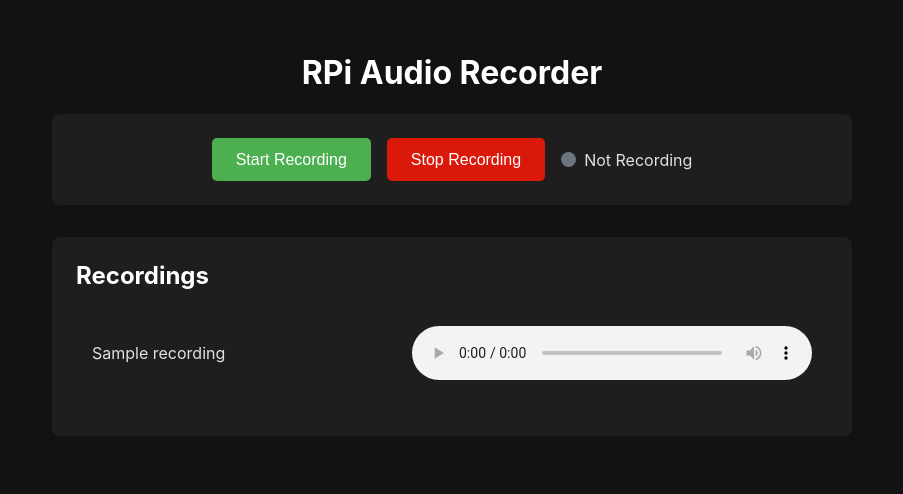
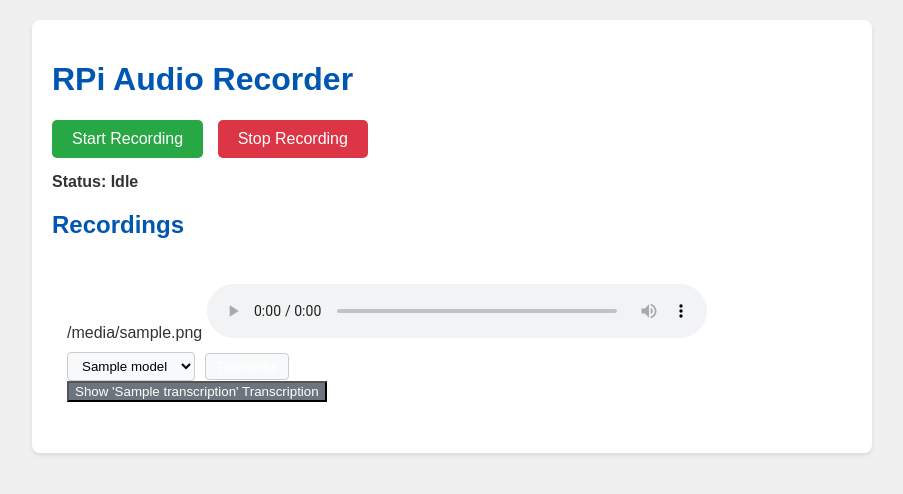
Before and after one commit to gilmtz/rpi-recorder, a Flask app: template web_gui/templates/index.html in a window 1280 px wide. Shown: the top 494 px of the page, without its empty margins (188-1091 px from the left). Run offline with Flask 3, Linux system fonts and the light colour scheme; the template is opened without the code that fills it: most values are stand-ins (such as "Sample title", 1, 10 or a date in 2020).

Commit message:
Implemented transcription functionality in app.py with Whisper model integration.

```diff
--- a/web_gui/app.py
+++ b/web_gui/app.py
@@ -1,10 +1,10 @@
-
 
 import os
 import signal
 import subprocess
 from datetime import datetime
 from flask import Flask, render_template, jsonify, request, send_from_directory
+import whisper
 
 app = Flask(__name__)
 
@@ -12,18 +12,43 @@
 # A variable to hold the recording process
 recording_process = None
 
+# --- Whisper Model Management ---
+# We will load models on demand and cache them in memory.
+# This is a trade-off: it uses more RAM if multiple models are used,
+# but avoids the slow model loading process on each request.
+loaded_models = {}
+# Sticking to .en models as they are smaller and faster.
+AVAILABLE_MODELS = ["tiny.en", "base.en", "small.en"]
 
 
 @app.route('/')
 def index():
     """Serves the main HTML page."""
-    recordings = []
+    recordings_data = []
     if os.path.exists(RECORDING_DIR):
-        recordings = sorted(
+        wav_files = sorted(
             [f for f in os.listdir(RECORDING_DIR) if f.endswith('.wav')],
             reverse=True
         )
-    return render_template('index.html', recordings=recordings, is_recording=is_recording())
+        # For each wav file, find all available transcriptions
+        for wav_file in wav_files:
+            transcriptions = []
+            for model_name in AVAILABLE_MODELS:
+                transcription_file = f"{wav_file}.{model_name}.txt"
+                if os.path.exists(os.path.join(RECORDING_DIR, transcription_file)):
+                    transcriptions.append(model_name)
+
+            recordings_data.append({
+                "filename": wav_file,
+                "transcriptions": transcriptions
+            })
+
+    return render_template(
+        'index.html',
+        recordings=recordings_data,
+        is_recording=is_recording(),
+        available_models=AVAILABLE_MODELS
+    )
 
 @app.route('/start_recording', methods=['POST'])
 def start_recording():
@@ -35,20 +60,11 @@
     if not os.path.exists(RECORDING_DIR):
         os.makedirs(RECORDING_DIR)
 
-    # Generate a unique filename with a timestamp
     timestamp = datetime.now().strftime("%Y-%m-%d_%H-%M-%S")
     filename = os.path.join(RECORDING_DIR, f"manual_recording_{timestamp}.wav")
 
-    command = [
-        "arecord",
-        "-D", "multicapture",
-        "-f", "S32_LE",
-        "-r", "48000",
-        "-c", "2",
-        filename
-    ]
+    command = ["arecord", "-D", "multicapture", "-f", "S32_LE", "-r", "48000", "-c", "2", filename]
 
-    # Start the recording process
     recording_process = subprocess.Popen(command)
     return jsonify({"status": "success", "message": "Recording started."})
 
@@ -57,13 +73,10 @@
     """Stops the arecord process."""
     global recording_process
     if recording_process and recording_process.poll() is None:
-        # Send SIGINT to the process for a graceful shutdown
         recording_process.send_signal(signal.SIGINT)
         try:
-            # Wait for the process to terminate
             recording_process.wait(timeout=5)
         except subprocess.TimeoutExpired:
-            # If it doesn't terminate, kill it
             recording_process.kill()
 
     recording_process = None
@@ -83,5 +96,59 @@
     """Serves a specific recording file."""
     return send_from_directory(RECORDING_DIR, filename)
 
+@app.route('/transcribe', methods=['POST'])
+def transcribe_recording():
+    """Transcribes a given audio file using a specified model."""
+    data = request.get_json()
+    filename = data.get('filename')
+    model_name = data.get('model_name')
+
+    if not all([filename, model_name]):
+        return jsonify({"status": "error", "message": "Filename and model name are required."}), 400
+
+    if model_name not in AVAILABLE_MODELS:
+        return jsonify({"status": "error", "message": "Invalid model name."}), 400
+
+    audio_path = os.path.join(RECORDING_DIR, filename)
+    transcription_path = f"{audio_path}.{model_name}.txt"
+
+    if not os.path.exists(audio_path):
+        return jsonify({"status": "error", "message": "Audio file not found."}), 404
+
+    if os.path.exists(transcription_path):
+        return jsonify({"status": "error", "message": "Transcription for this model already exists."}), 400
+
+    try:
+        # Load model if not already cached
+        if model_name not in loaded_models:
+            print(f"Loading Whisper model: {model_name}...")
+            loaded_models[model_name] = whisper.load_model(model_name)
+            print("Model loaded.")
+
+        model = loaded_models[model_name]
+
+        # Run the transcription
+        result = model.transcribe(audio_path, fp16=False) # fp16=False is recommended for ARM CPUs
+
+        # Save the transcription to a file
+        with open(transcription_path, "w") as f:
+            f.write(result["text"])
+
+        return jsonify({"status": "success", "message": "Transcription complete.", "transcription": result["text"]})
+
+    except Exception as e:
+        app.logger.error(f"Transcription failed for {filename} with model {model_name}: {e}")
+        return jsonify({"status": "error", "message": str(e)}), 500
+
+@app.route('/get_transcription/<filename>')
+def get_transcription(filename):
+    """Serves the content of a transcription file."""
+    # The filename now includes the model, e.g., "recording.wav.tiny.en.txt"
+    transcription_path = os.path.join(RECORDING_DIR, filename)
+    if os.path.exists(transcription_path):
+        return send_from_directory(RECORDING_DIR, filename)
+    return jsonify({"status": "error", "message": "Transcription not found."}), 404
+
+
 if __name__ == '__main__':
     app.run(host='0.0.0.0', port=5000, debug=True)
--- a/web_gui/templates/index.html
+++ b/web_gui/templates/index.html
@@ -1,110 +1,52 @@
-
 <!DOCTYPE html>
 <html lang="en">
 <head>
     <meta charset="UTF-8">
     <meta name="viewport" content="width=device-width, initial-scale=1.0">
-    <title>RPi Recorder</title>
+    <title>RPi Audio Recorder</title>
     <style>
-        body {
-            font-family: -apple-system, BlinkMacSystemFont, "Segoe UI", Roboto, Helvetica, Arial, sans-serif;
-            background-color: #121212;
-            color: #e0e0e0;
-            margin: 0;
-            padding: 2rem;
-            display: flex;
-            flex-direction: column;
-            align-items: center;
-        }
-        .container {
-            width: 100%;
-            max-width: 800px;
-        }
-        h1 {
-            color: #ffffff;
-            text-align: center;
-        }
-        .controls {
-            background-color: #1e1e1e;
-            padding: 1.5rem;
-            border-radius: 8px;
-            margin-bottom: 2rem;
-            display: flex;
-            justify-content: center;
-            align-items: center;
-            gap: 1rem;
-        }
-        .button {
-            padding: 0.8rem 1.5rem;
+        body { font-family: sans-serif; background-color: #f0f0f0; color: #333; }
+        .container { max-width: 800px; margin: 20px auto; padding: 20px; background-color: #fff; border-radius: 8px; box-shadow: 0 2px 4px rgba(0,0,0,0.1); }
+        h1, h2 { color: #0056b3; }
+        .controls button {
+            padding: 10px 20px;
+            font-size: 16px;
             border: none;
             border-radius: 5px;
-            font-size: 1rem;
             cursor: pointer;
-            transition: background-color 0.3s;
+            color: white;
+            margin-right: 10px;
         }
-        #startButton {
-            background-color: #4CAF50;
-            color: white;
+        #startBtn { background-color: #28a745; }
+        #stopBtn { background-color: #dc3545; }
+        #status { margin-top: 15px; font-weight: bold; }
+        .recording-list { list-style-type: none; padding: 0; }
+        .recording-list li {
+            padding: 15px;
+            border-bottom: 1px solid #ddd;
         }
-        #startButton:disabled {
-            background-color: #3e8e41;
-            cursor: not-allowed;
+        .recording-list li:last-child { border-bottom: none; }
+        audio { width: 100%; max-width: 500px; margin-top: 10px; }
+        .transcription-controls { margin-top: 10px; display: flex; align-items: center; gap: 10px; flex-wrap: wrap; }
+        .transcription-controls select, .transcription-controls button {
+            padding: 5px 10px;
+            border: 1px solid #ccc;
+            border-radius: 4px;
+            background-color: #f8f9fa;
         }
-        #stopButton {
-            background-color: #f44336;
-            color: white;
+        .transcribe-btn { background-color: #007bff; color: white; border-color: #007bff; }
+        .transcribe-btn:disabled { background-color: #cccccc; cursor: not-allowed; }
+        .view-transcription-btn { background-color: #6c757d; color: white; }
+        .transcription-box {
+            background-color: #e9ecef;
+            border: 1px solid #ced4da;
+            border-radius: 4px;
+            padding: 15px;
+            margin-top: 10px;
+            white-space: pre-wrap;
+            font-family: monospace;
         }
-        #stopButton:disabled {
-            background-color: #da190b;
-            cursor: not-allowed;
-        }
-        .status {
-            display: flex;
-            align-items: center;
-            gap: 0.5rem;
-        }
-        .status-light {
-            width: 15px;
-            height: 15px;
-            border-radius: 50%;
-            background-color: #6c757d; /* Grey for off */
-        }
-        .status-light.recording {
-            background-color: #f44336; /* Red for recording */
-            animation: pulse 1.5s infinite;
-        }
-        @keyframes pulse {
-            0% { box-shadow: 0 0 0 0 rgba(244, 67, 54, 0.7); }
-            70% { box-shadow: 0 0 0 10px rgba(244, 67, 54, 0); }
-            100% { box-shadow: 0 0 0 0 rgba(244, 67, 54, 0); }
-        }
-        .recordings-list {
-            background-color: #1e1e1e;
-            padding: 1.5rem;
-            border-radius: 8px;
-        }
-        h2 {
-            margin-top: 0;
-            color: #ffffff;
-        }
-        ul {
-            list-style: none;
-            padding: 0;
-        }
-        li {
-            padding: 1rem;
-            border-bottom: 1px solid #333;
-            display: flex;
-            justify-content: space-between;
-            align-items: center;
-        }
-        li:last-child {
-            border-bottom: none;
-        }
-        audio {
-            width: 100%;
-            max-width: 400px;
-        }
+        .transcription-header { font-weight: bold; margin-bottom: 5px; }
     </style>
 </head>
 <body>
@@ -112,65 +54,179 @@
         <h1>RPi Audio Recorder</h1>
 
         <div class="controls">
-            <button id="startButton" class="button">Start Recording</button>
-            <button id="stopButton" class="button">Stop Recording</button>
-            <div class="status">
-                <div id="statusLight" class="status-light"></div>
-                <span id="statusText">Not Recording</span>
-            </div>
+            <button id="startBtn">Start Recording</button>
+            <button id="stopBtn" disabled>Stop Recording</button>
         </div>
+        <div id="status">Status: Idle</div>
 
-        <div class="recordings-list">
-            <h2>Recordings</h2>
-            <ul id="recordings">
-                {% for recording in recordings %}
-                <li>
-                    <span>{{ recording }}</span>
-                    <audio controls src="/recordings/{{ recording }}"></audio>
-                </li>
-                {% endfor %}
-            </ul>
-        </div>
+        <h2>Recordings</h2>
+        <ul id="recordingList" class="recording-list">
+            {% for rec in recordings %}
+            <li id="recording-{{ loop.index }}">
+                <span>{{ rec.filename }}</span>
+                <audio controls src="/recordings/{{ rec.filename }}"></audio>
+
+                <div class="transcription-controls">
+                    <select id="model-select-{{ loop.index }}">
+                        {% for model in available_models %}
+                            {% if model not in rec.transcriptions %}
+                                <option value="{{ model }}">{{ model }}</option>
+                            {% endif %}
+                        {% endfor %}
+                    </select>
+                    <button class="transcribe-btn" onclick="transcribe('{{ rec.filename }}', {{ loop.index }})">Transcribe</button>
+                </div>
+
+                <div class="existing-transcriptions" id="existing-transcriptions-{{ loop.index }}">
+                    {% for model_name in rec.transcriptions %}
+                        <button class="view-transcription-btn" onclick="toggleTranscription('{{ rec.filename }}', '{{ model_name }}', {{ loop.index }})">
+                            Show '{{ model_name }}' Transcription
+                        </button>
+                    {% endfor %}
+                </div>
+                <div class="transcription-display" id="transcription-display-{{ loop.index }}"></div>
+            </li>
+            {% endfor %}
+        </ul>
     </div>
 
     <script>
-        const startButton = document.getElementById('startButton');
-        const stopButton = document.getElementById('stopButton');
-        const statusLight = document.getElementById('statusLight');
-        const statusText = document.getElementById('statusText');
+        const startBtn = document.getElementById('startBtn');
+        const stopBtn = document.getElementById('stopBtn');
+        const statusDiv = document.getElementById('status');
 
         async function updateStatus() {
             const response = await fetch('/status');
             const data = await response.json();
-            if (data.is_recording) {
-                statusLight.classList.add('recording');
-                statusText.textContent = 'Recording';
-                startButton.disabled = true;
-                stopButton.disabled = false;
+            startBtn.disabled = data.is_recording;
+            stopBtn.disabled = !data.is_recording;
+            statusDiv.textContent = data.is_recording ? 'Status: Recording...' : 'Status: Idle';
+        }
+
+        startBtn.addEventListener('click', async () => {
+            const response = await fetch('/start_recording', { method: 'POST' });
+            if (response.ok) updateStatus();
+            else alert('Failed to start recording.');
+        });
+
+        stopBtn.addEventListener('click', async () => {
+            const response = await fetch('/stop_recording', { method: 'POST' });
+            if (response.ok) {
+                updateStatus();
+                setTimeout(() => window.location.reload(), 500);
             } else {
-                statusLight.classList.remove('recording');
-                statusText.textContent = 'Not Recording';
-                startButton.disabled = false;
-                stopButton.disabled = true;
+                alert('Failed to stop recording.');
+            }
+        });
+
+        async function transcribe(filename, index) {
+            const select = document.getElementById(`model-select-${index}`);
+            const modelName = select.value;
+            if (!modelName) {
+                alert("No model selected or all models have been transcribed.");
+                return;
+            }
+
+            const btn = document.querySelector(`#recording-${index} .transcribe-btn`);
+            btn.textContent = `Transcribing with '${modelName}'...`;
+            btn.disabled = true;
+            select.disabled = true;
+
+            try {
+                const response = await fetch('/transcribe', {
+                    method: 'POST',
+                    headers: { 'Content-Type': 'application/json' },
+                    body: JSON.stringify({ filename, model_name: modelName })
+                });
+                const result = await response.json();
+
+                if (response.ok) {
+                    // Add a new button to view the transcription
+                    const container = document.getElementById(`existing-transcriptions-${index}`);
+                    const newBtn = document.createElement('button');
+                    newBtn.className = 'view-transcription-btn';
+                    newBtn.textContent = `Show '${modelName}' Transcription`;
+                    newBtn.onclick = () => toggleTranscription(filename, modelName, index);
+                    container.appendChild(newBtn);
+
+                    // Remove the transcribed model from the dropdown
+                    select.querySelector(`option[value="${modelName}"]`).remove();
+
+                    // Show the new transcription immediately
+                    toggleTranscription(filename, modelName, index, result.transcription);
+
+                } else {
+                    alert(`Transcription failed: ${result.message}`);
+                }
+            } catch (error) {
+                console.error('Error during transcription:', error);
+                alert('An error occurred during transcription.');
+            } finally {
+                btn.textContent = 'Transcribe';
+                btn.disabled = false;
+                select.disabled = false;
             }
         }
 
-        startButton.addEventListener('click', async () => {
-            await fetch('/start_recording', { method: 'POST' });
-            updateStatus();
-        });
+        async function toggleTranscription(filename, modelName, index, initialText) {
+            const displayDiv = document.getElementById(`transcription-display-${index}`);
+            const transcriptionId = `transcription-${index}-${modelName.replace('.', '-')}`;
+            const existingBox = document.getElementById(transcriptionId);
 
-        stopButton.addEventListener('click', async () => {
-            await fetch('/stop_recording', { method: 'POST' });
-            updateStatus();
-            // Refresh the page to show the new recording
-            setTimeout(() => location.reload(), 500);
-        });
+            const allButtons = document.querySelectorAll(`#existing-transcriptions-${index} .view-transcription-btn`);
+            const currentButton = Array.from(allButtons).find(b => b.textContent.includes(`'${modelName}'`));
 
-        // Initial status update
+            if (existingBox) {
+                // Hide the currently shown transcription
+                existingBox.remove();
+                currentButton.textContent = `Show '${modelName}' Transcription`;
+            } else {
+                // Hide any other visible transcriptions for this recording
+                displayDiv.innerHTML = '';
+                allButtons.forEach(b => {
+                    if(b.textContent.startsWith('Hide')) {
+                       const otherModel = b.textContent.match(/'(.*?)'/)[1];
+                       b.textContent = `Show '${otherModel}' Transcription`;
+                    }
+                });
+
+                // Show the selected transcription
+                currentButton.textContent = `Hide '${modelName}' Transcription`;
+                const transcriptionBox = document.createElement('div');
+                transcriptionBox.id = transcriptionId;
+                transcriptionBox.className = 'transcription-box';
+
+                const header = document.createElement('div');
+                header.className = 'transcription-header';
+                header.textContent = `Model: ${modelName}`;
+                transcriptionBox.appendChild(header);
+
+                const content = document.createElement('div');
+                transcriptionBox.appendChild(content);
+
+                displayDiv.appendChild(transcriptionBox);
+
+                if (initialText) {
+                    content.textContent = initialText;
+                } else {
+                    content.textContent = 'Loading...';
+                    try {
+                        const response = await fetch(`/get_transcription/${filename}.${model_name}.txt`);
+                        if (response.ok) {
+                            content.textContent = await response.text();
+                        } else {
+                            content.textContent = 'Could not load transcription.';
+                        }
+                    } catch (error) {
+                        console.error('Error fetching transcription:', error);
+                        content.textContent = 'An error occurred while fetching the transcription.';
+                    }
+                }
+            }
+        }
+
+        // Initial status check when the page loads
         updateStatus();
-        // Periodically update status
-        setInterval(updateStatus, 3000);
     </script>
 </body>
 </html>
```
Also changed, not shown: web_gui/requirements.txt (added, +27 -0 lines), README.md.
